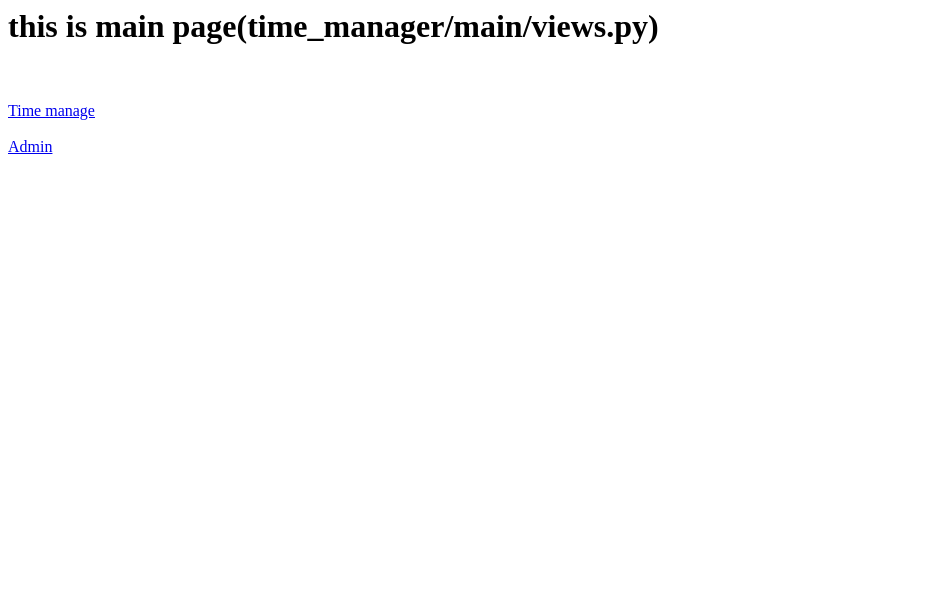
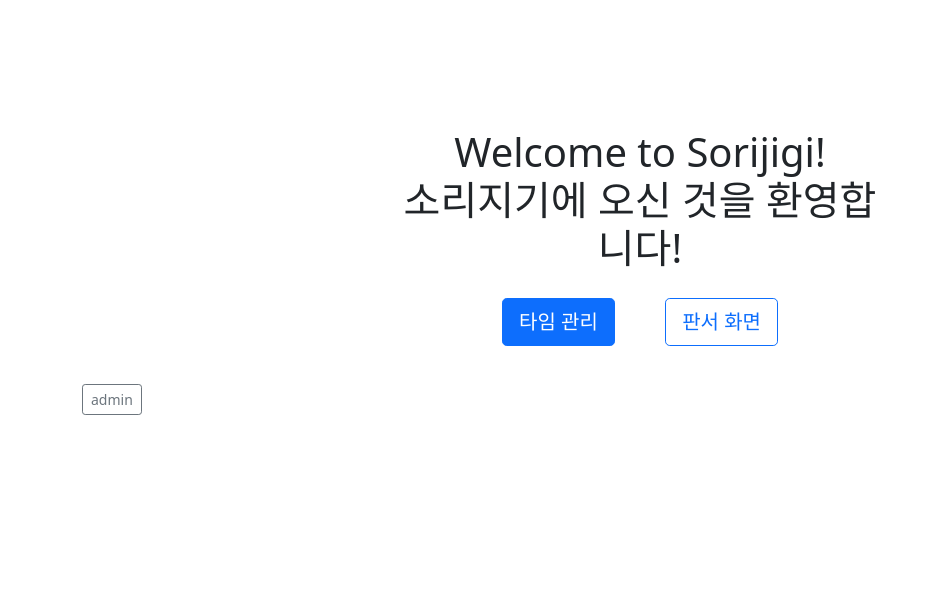
Before and after one commit to GTPV/time_manager_sorijigi, a Django app: page /main/ in a window 1280 px wide. Shown: the top 614 px of the page, without its empty margins (0-930 px from the left). Before the commit the page ends 154 px from the top, so only its background shows below. Run offline with Django 4.2, Linux system fonts and the light colour scheme.

Commit message:
added mainpage template

```diff
--- a/time_manager/main/templates/main/mainpage.html
+++ b/time_manager/main/templates/main/mainpage.html
@@ -1,12 +1,27 @@
-<!DOCTYPE html>
-<html>
-<head>
-    <meta charset="UTF-8">
-    <meta http-equiv="X-UA-Compatible" content="IE=edge">
-    <meta name="viewport" content="width=device-width, initial-scale=1.0">
-    <title></title>
-</head>
-<body>
-
-</body>
-</html>
+{% extends 'main/base.html' %}
+{% block body %}
+    <div class="container" style="position: relative;height: 100vw;width: 100vw">
+        <div class="row">
+        <div class="container text-center overflow-hidden" style="margin-top: 10vw; height: 20vw; width: 40vw;">
+            <h1>Welcome to Sorijigi!<br>소리지기에 오신 것을 환영합니다!</h1>
+            <div class="row justify-content-center" style="margin-top: 2vw">
+                <div class="col">
+                    <div style="margin-left:40%">
+                        <button class="btn btn-primary btn-lg" onclick="location.href='/time_manage/'">타임 관리</button>
+                    </div>
+                </div>
+                <div class="col">
+                    <div style="margin-right:40%">
+                        <button class="btn btn-outline-primary btn-lg" onclick="location.href='/tv_display/'">판서 화면</button>
+                    </div>
+                </div>
+            </div>
+        </div>
+        </div>
+        <div class="row">
+        <div style="position:abolute;bottom: 0px; right: 0px;">
+            <button class="btn btn-sm btn-outline-secondary">admin</button>
+        </div>
+        </div>
+    </div>
+{% endblock %}
--- a/time_manager/main/views.py
+++ b/time_manager/main/views.py
@@ -4,4 +4,4 @@
 # Create your views here.
 
 def index(response):
-    return HttpResponse("<h1>this is main page(time_manager/main/views.py)</h1><br></br><a href='/time_manage/'>Time manage</a><br></br><a href='/admin'>Admin</a>")
+    return render(response, "main/mainpage.html", {})
```
